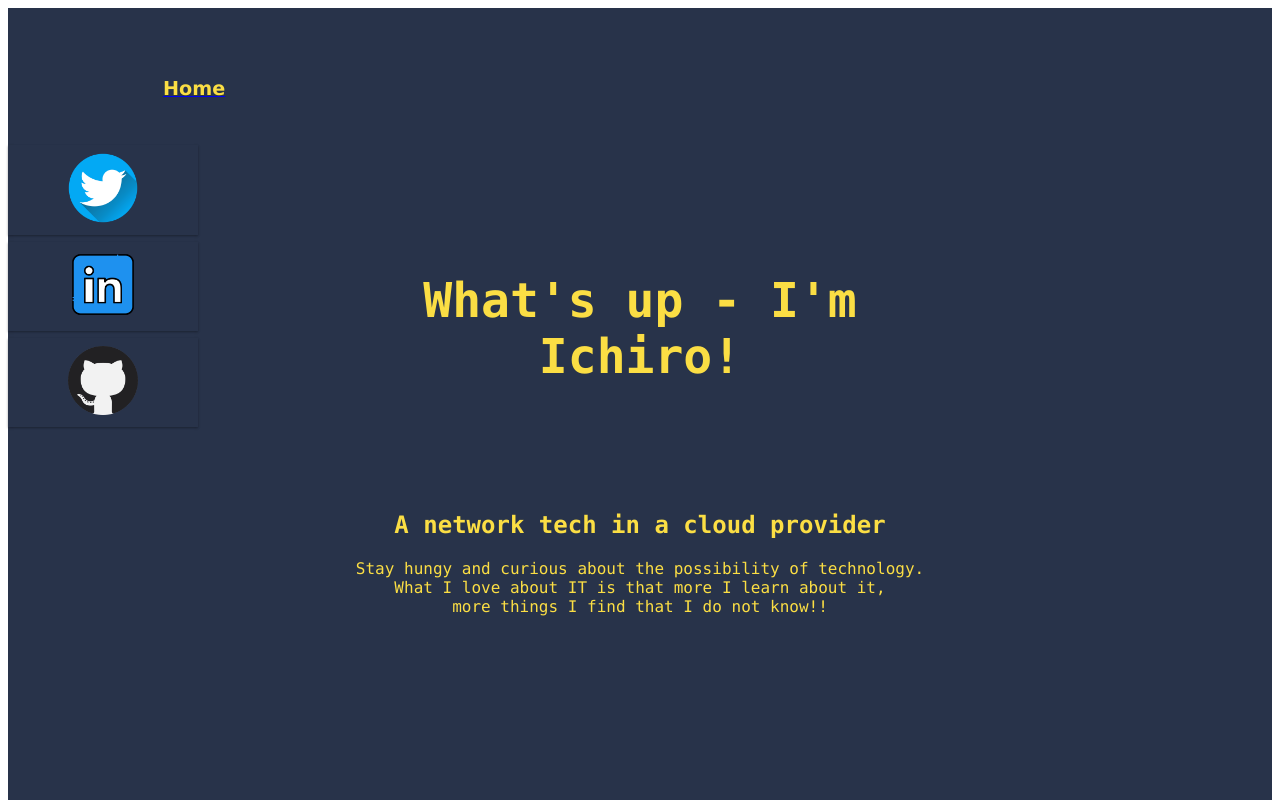
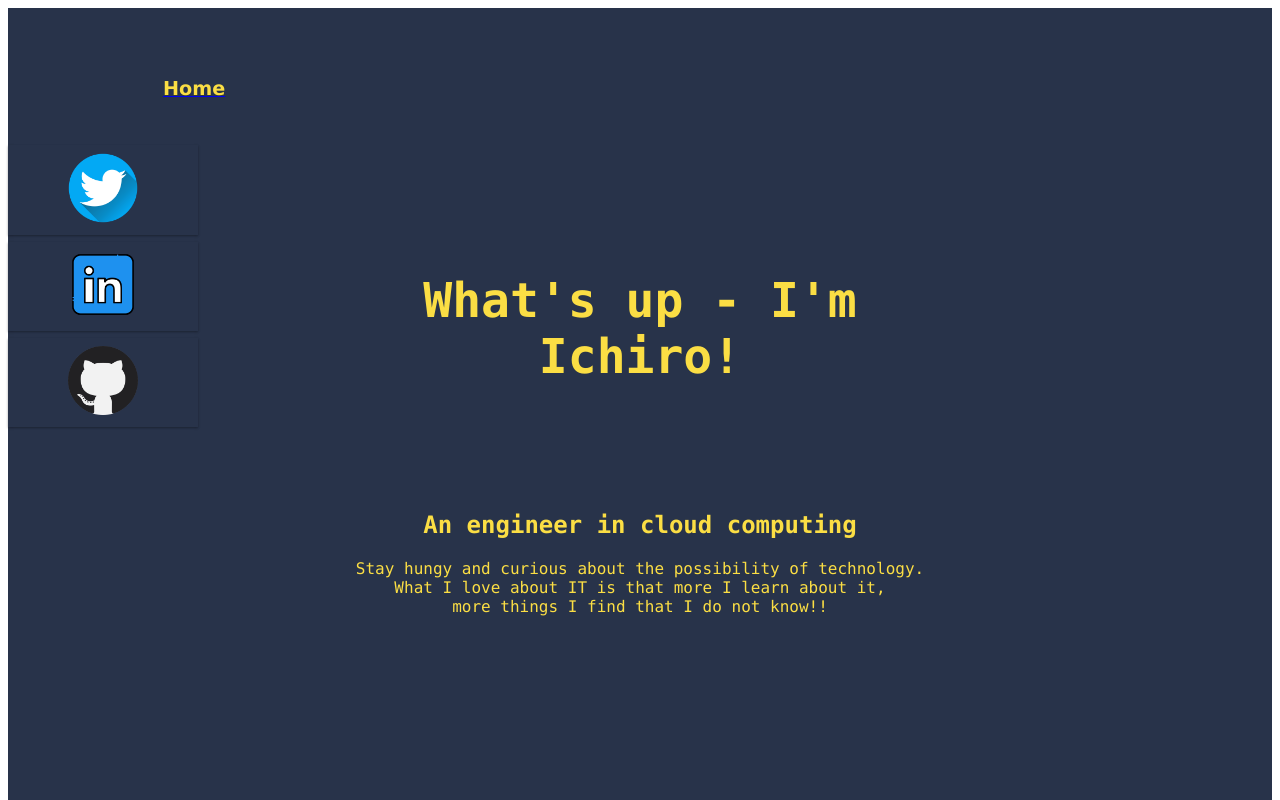
Before and after one commit to ichi-theinterface/0xashitaka-v2, a React (Create React App) app: page / in a window 1280 px wide. Shown: the top 800 px of the page. Built offline with nearby package versions, Linux system fonts and the light colour scheme.

Commit message:
changing the title

```diff
--- a/src/component/Main.js
+++ b/src/component/Main.js
@@ -28,7 +28,7 @@ const Main = () => (
 
       <div class="col-6 col-s-9 main">
         <h1 className="Greetings NameinGreeting">What's up - I'm Ichiro!</h1>
-        <h2 className='Greetings'>A network tech in a cloud provider</h2>
+        <h2 className='Greetings'>An engineer in cloud computing</h2>
         <p className='Greetings'>
           Stay hungy and curious about the possibility of technology.<br/>
           What I love about IT is that more I learn about it,<br/>
```
Also changed, not shown: 1 other file (tests, documents, lock files or other folders).
